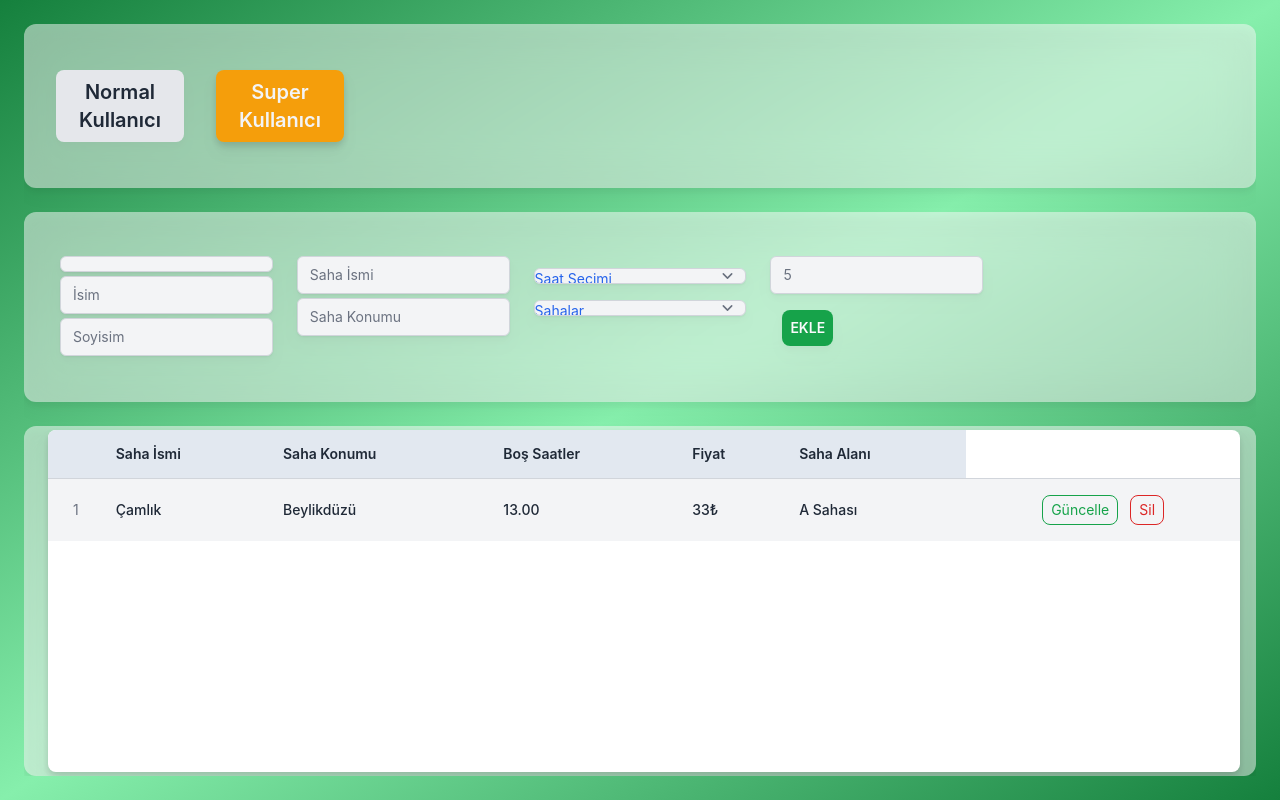
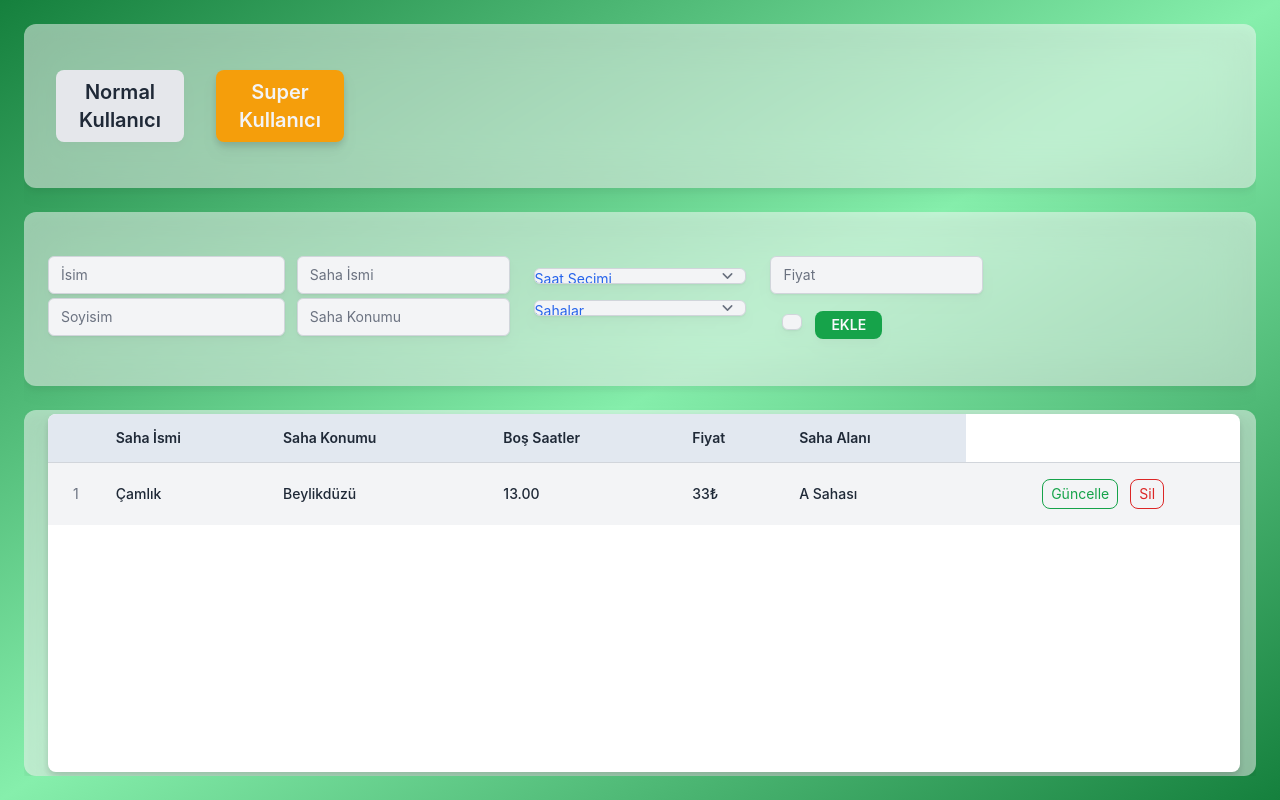
Before and after one commit to gurbuzelald/HaliSaha, a React (Create React App) app: page / in a window 1280 px wide. Both pictures are taken after a click on the tab "Super Kullanıcı". Built offline with nearby package versions, Linux system fonts and the light colour scheme.

Commit message:
Update SuperUser.js

```diff
--- a/src/components/SuperUser.js
+++ b/src/components/SuperUser.js
@@ -6,54 +6,33 @@ const initialData = {
   soyisim: "",
   sahaismi: "",
   sahakonumu: "",
-  fiyat: "5",
-  sahaalanlari: "sdc",
-  bosSaatler: "sd",
+  fiyat: "",
+  sahaalanlari: "",
+  bosSaatler: "",
 };
 
-
 const SuperUser = (props) => {
-  // const [params, setParams] = useSearchParams();
 
   const [formData, setFormData] = useState(initialData);
 
-  // yeni rezervasyon ekleme formunda kullanici input degisikligi yaptikca form datasini gunceller
+// yeni rezervasyon ekleme formunda kullanici input degisikligi yaptikca datasını günceller
   const handleChange = (input, value) => {
     setFormData({ ...formData, [input]: value });
   };
 
-  // yeni rezervasyon ekleme formunda kullanicinin girmis oldugu bilgilerle tum urunlerin tutuldugu listeye yeni kayit ekler
+  // yeni rezervasyon ekleme formunda kullanıcının girmis olduğu bilgilerle tum rezervasyonların tutuldugu listeye yeni kayıt ekler
   const handleSubmit = (e) => {
     e.preventDefault();
     props.setData([...props.data, formData]);
     setFormData(initialData);
   };
-
   return (
     <form
       onSubmit={handleSubmit}
       className="grid grid-cols-4 lg:grid-cols-5 w-full overflow-hidden"
     >
-      <td className="px-3 py-4 text-center text-sm text-gray-500">
+      <td className="px-0 py-4   text-center text-xs text-gray-500">
         <div>
-          <div>
-            <div className="mt-1">
-              <input
-                type="radio"
-                name="id"
-                id="id"
-                placeholder="TC"
-                className="input"
-                autoComplete="off"
-                required
-                value={formData.id}
-                onChange={(e) => {
-                  handleChange("fiyat", e.target.value);
-                  handleChange("id", v4());
-                }}
-              />
-            </div>
-          </div>
           <div>
             <div className="mt-1">
               <input
@@ -198,17 +177,37 @@ const SuperUser = (props) => {
             />
           </div>
         </div>
+
         <td className="px-3 py-4 text-center text-sm text-gray-500">
+          <div className="w-5 text-xs">
+            <div className="mt-1">
+              <input
+                type="radio"
+                name="id"
+                id="id"
+                placeholder="TC"
+                className="input"
+                autoComplete="off"
+                required
+                value={formData.id}
+                onChange={(e) => {
+                  handleChange("fiyat", e.target.value);
+                  handleChange("id", v4());
+                }}
+              />
+            </div>
+          </div>
+        </td>
+        <td className="text-center text-sm text-gray-500">
           <button
             type="submit"
             //onClick={handleSubmit}
-            className="py-2 px-2  rounded-lg text-sm font-semibold  text-gray-50 bg-green-600 hover:bg-green-500 active:bg-green-300"
+            className="px-4 py-1 rounded-lg text-sm font-semibold  text-gray-50 bg-green-600 hover:bg-green-500 active:bg-green-300"
           >
             EKLE
           </button>
         </td>
       </td>
-
     </form>
   );
 };
```
